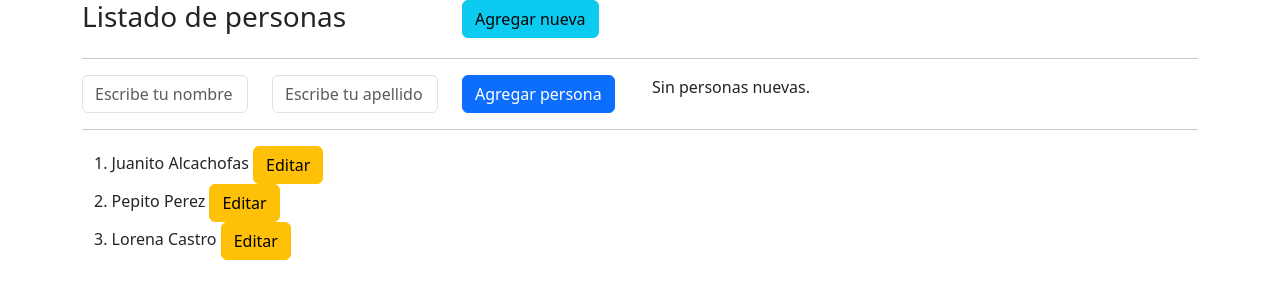
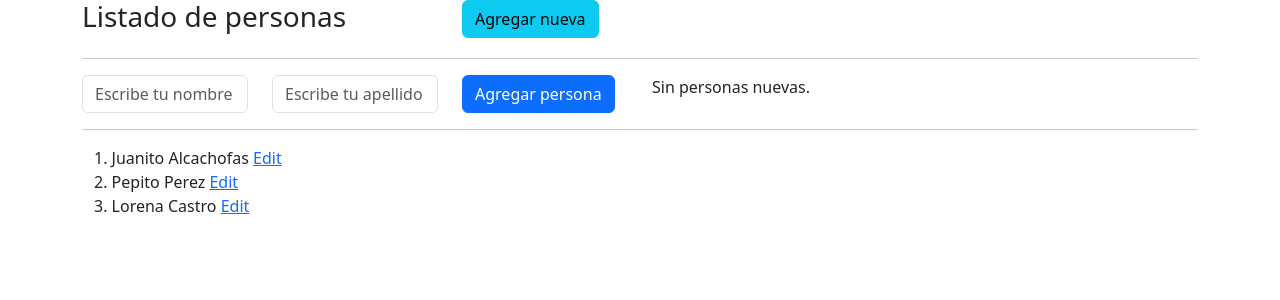
Before and after one commit to FernandoOnate/listadoPersonasAngular, an Angular app: page / in a window 1280 px wide. Shown: the top 300 px of the page. Built offline with nearby package versions, Linux system fonts and the light colour scheme.

Commit message:
- Clase manejo de parametros y modificar objeto

```diff
--- a/src/app/personas.service.ts
+++ b/src/app/personas.service.ts
@@ -17,4 +17,13 @@ export class PersonaService {
         this.personas.push(persona);
         this.loginService.enviaMensajeConsola('La persona se agregó: ' + persona.nombre + ' ' + persona.apellido);
     }
+    encontrarPersona(id:number){
+        const personaEncontrada = this.personas[id];
+        return personaEncontrada;
+    }
+    modificarPersona(id:number,personaNueva:Persona){
+        const personaVieja = this.personas[id];
+        personaVieja.nombre = personaNueva.nombre;
+        personaVieja.apellido = personaNueva.apellido;
+    }
 }
--- a/src/app/personas/formulario/formulario.component.html
+++ b/src/app/personas/formulario/formulario.component.html
@@ -5,19 +5,19 @@
         <form class="row" #ngF="ngForm" (ngSubmit)="ngF.form.valid && onGuardarPersona()">
             <div class="form-group col-md-2">
                 <!-- <label for="nom">Nombre:</label> -->
+                <!-- <input type="text" id="nom" name="nombre" class="form-control" placeholder="Escribe tu nombre"
+                    #nombreInput required> -->
+                <!-- comentado por clase de referecia local en angular -->
                 <input type="text" id="nom" name="nombre" class="form-control" placeholder="Escribe tu nombre"
-                    #nombreInput required>
-                <!-- comentado por clase de referecia local en angular -->
-                <!-- <input type="text" id="nom" name="nombre" class="form-control" placeholder="Escribe tu nombre"
-                        [(ngModel)]="nombreInput"> -->
+                        [(ngModel)]="nombreInput">
             </div>
             <div class="form-group col-md-2">
                 <!-- <label for="ape">Apellido:</label> -->
+                <!-- <input type="text" id="ape" name="apellido" class="form-control" placeholder="Escribe tu apellido"
+                    #apellidoInput required> -->
+                <!-- comentado por clase de referecia local en angular -->
                 <input type="text" id="ape" name="apellido" class="form-control" placeholder="Escribe tu apellido"
-                    #apellidoInput required>
-                <!-- comentado por clase de referecia local en angular -->
-                <!-- <input type="text" id="ape" name="apellido" class="form-control" placeholder="Escribe tu apellido"
-                    [(ngModel)]="apellidoInput"> -->
+                    [(ngModel)]="apellidoInput">
             </div>
             <div class="form-group col-md-2">
                 <!-- COMENTADO POR CLASE VIEW CHILD -->
--- a/src/app/personas/formulario/formulario.component.ts
+++ b/src/app/personas/formulario/formulario.component.ts
@@ -1,8 +1,8 @@
-import { Component, ElementRef, EventEmitter, Output, ViewChild } from '@angular/core';
+import { Component, ElementRef, EventEmitter, OnInit, Output, ViewChild } from '@angular/core';
 import { Persona } from '../../persona.model';
 import { LogginService } from '../../logginService.service';
 import { PersonaService } from '../../personas.service';
-import { Router } from '@angular/router';
+import { ActivatedRoute, Router } from '@angular/router';
 
 @Component({
   selector: 'app-formulario',
@@ -12,43 +12,60 @@ import { Router } from '@angular/router';
   // EL SERVICIO COMO PROVEEDOR EN EL APP MODULE
   // providers:[LogginService]
 })
-export class FormularioComponent {
+export class FormularioComponent implements OnInit {
+  index: number;
+  // COMENTADO POR CLASE REFERENCIA LOCAL EN ANGULAR 288
+  nombreInput: string;
+  apellidoInput: string;
+  mensaje = '';
+  showMessage = false;
+
+  @ViewChild('nombreInput') nombre: ElementRef;
+  @ViewChild('apellidoInput') apellido: ElementRef;
+
   constructor(
     private logginService: LogginService,
     private personasService: PersonaService,
-    private router:Router
+    private router: Router,
+    private route: ActivatedRoute
   ) {
     this.personasService.saludar.subscribe(
-      (index: number) => { alert('El indice es '+index) },
-      (e: any) => { console.log('error ',e)}
+      (index: number) => { alert('El indice es ' + index) },
+      (e: any) => { console.log('error ', e) }
     )
+  }
+  ngOnInit(): void {
+    this.index = this.route.snapshot.params['id'];
+    if (this.index) {
+      const persona: Persona = this.personasService.encontrarPersona(this.index);
+      this.nombreInput = persona.nombre;
+      this.apellidoInput = persona.apellido;
+    }
   }
 
   // COMENTADO POR CLASE DATA SERVICE EN ANGULAR
   // @Output() personaCreada = new EventEmitter<Persona>();
 
 
-  // COMENTADO POR CLASE REFERENCIA LOCAL EN ANGULAR 288
-  // nombreInput = '';
-  // apellidoInput = '';
-  mensaje = '';
-  showMessage = false;
-  @ViewChild('nombreInput') nombre: ElementRef;
-  @ViewChild('apellidoInput') apellido: ElementRef;
+
 
   // COMENTADO POR CLASE VIEW CHILD
   // agregarPersona(nom:HTMLInputElement,ape:HTMLInputElement): void {
   onGuardarPersona(): void {
+    const personaNueva = new Persona(this.nombreInput, this.apellidoInput);
+
+    if (this.index) {
+      this.personasService.modificarPersona(this.index, personaNueva);
+    } else {
       // COMENTADO POR CLASE LOCAL REFERENCE
-    // if (this.apellidoInput.length > 0 && this.nombreInput.length > 0) {
-    // const personaNueva = new Persona(this.nombreInput, this.apellidoInput);
+      if (this.apellidoInput.length > 0 && this.nombreInput.length > 0) {
 
         // COMENTADO POR CLASE VIEW CHILD
         // if (nom.value.length > 0 && ape.value.length > 0) {
         //   const personaNueva = new Persona(nom.value, ape.value);
 
-    if (this.nombre.nativeElement.value.length > 0 && this.apellido.nativeElement.value.length > 0) {
-      const personaNueva = new Persona(this.nombre.nativeElement.value, this.apellido.nativeElement.value);
+        // if (this.nombre.nativeElement.value.length > 0 && this.apellido.nativeElement.value.length > 0) {
+        //   const personaNueva = new Persona(this.nombre.nativeElement.value, this.apellido.nativeElement.value);
 
         // COMENTADO POR CLASE VIEWCHILD
         // const personaNueva = new Persona(nom.value, ape.value);
@@ -61,12 +78,12 @@ export class FormularioComponent {
         this.showMessage = true;
         this.mensaje = 'Persona agregada!';
         this.logginService.enviaMensajeConsola(this.mensaje);
-
-      setTimeout(() => {
-        this.router.navigate(['personas']);
-      }, 2000);
       } else {
         this.mensaje = 'Debes completar los campos!';
       }
     }
+    setTimeout(() => {
+      this.router.navigate(['personas']);
+    }, 2000);
   }
+}
--- a/src/app/personas/persona/persona.component.html
+++ b/src/app/personas/persona/persona.component.html
@@ -3,7 +3,7 @@
         <div class="col">
             <div >
                 {{indice+1}}. {{persona.nombre}} {{persona.apellido}}
-                <button type="submit" class="btn btn-warning" (click)="emitirSaludo()">Editar</button>
+                <a [routerLink]="['/personas/',indice]">Edit</a>
             </div>
         </div>
     </div>
```
Lines whose indentation alone changed are shown as unchanged.
